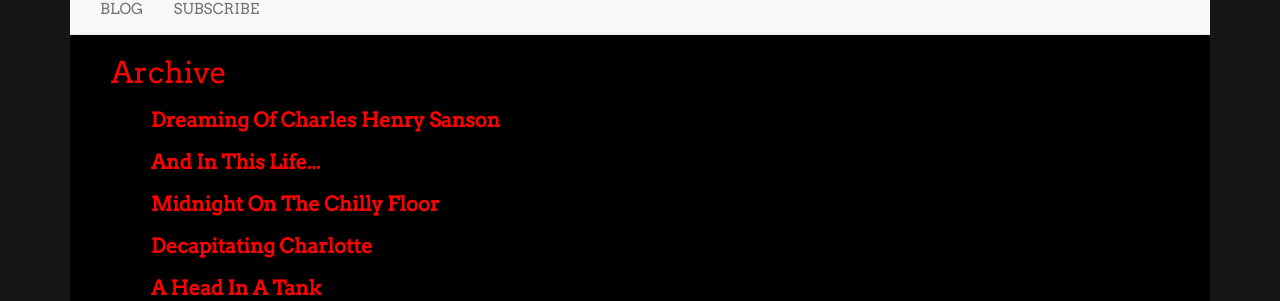
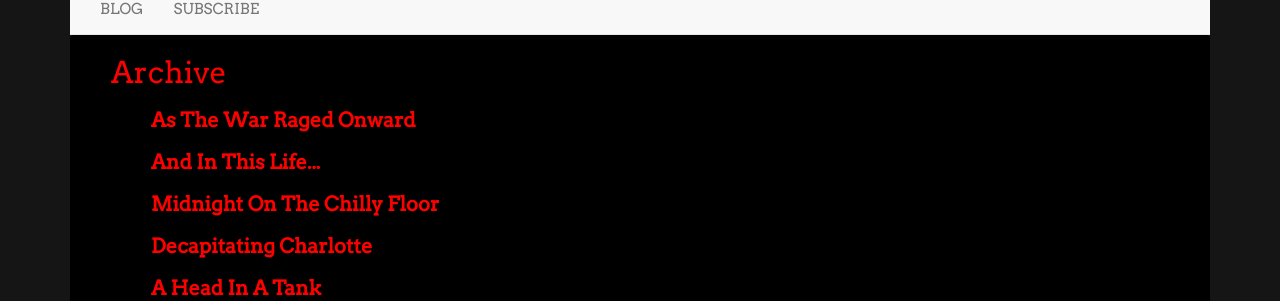
Before and after one commit to LWFlouisa/UploadedFairy, a Jekyll site: the page built from archive.md, in a window 1280 px wide. Shown: the part 350-651 px from the top of the page. Built offline with Jekyll 4.4.1, drawn with Linux system fonts in a browser that asks for light colours; nearby versions of some CDN libraries.

Commit message:
Update 2021-11-14-page27.md

```diff
--- a/_posts/2021-11-14-page27.md
+++ b/_posts/2021-11-14-page27.md
@@ -1,8 +1,8 @@
 ---
 layout: comic
 date:   14 Nov 2021
-title: "Dreaming Of Charles Henry Sanson"
+title: "As The War Raged Onward"
 categories: page
-permalink: /028
+permalink: /027
 ---
-![PAGE TWENTY EIGHT]({{ site.url }}/pages/pagetest28.png)
+![PAGE TWENTY SEVEN]({{ site.url }}/pages/pagetest27.png)
```
